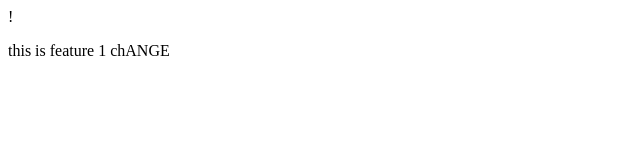
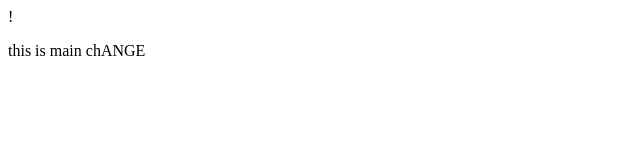
Before and after one commit to uraza116/local-repo, a plain HTML site: page index.html in a window 1280 px wide. Shown: the full height of the page, 0-640 px from the left. Drawn offline with Linux system fonts and the light colour scheme.

Commit message:
main commit

```diff
--- a/index.html
+++ b/index.html
@@ -19,7 +19,7 @@
         <a href="#">upgrade your browser</a> to improve your experience.
       </p>
     <![endif]-->
-    <p>this is feature 1 chANGE</p>
+    <p>this is main chANGE</p>
     <script src="" async defer></script>
   </body>
 </html>
```
Also changed, not shown: 1 other file.
